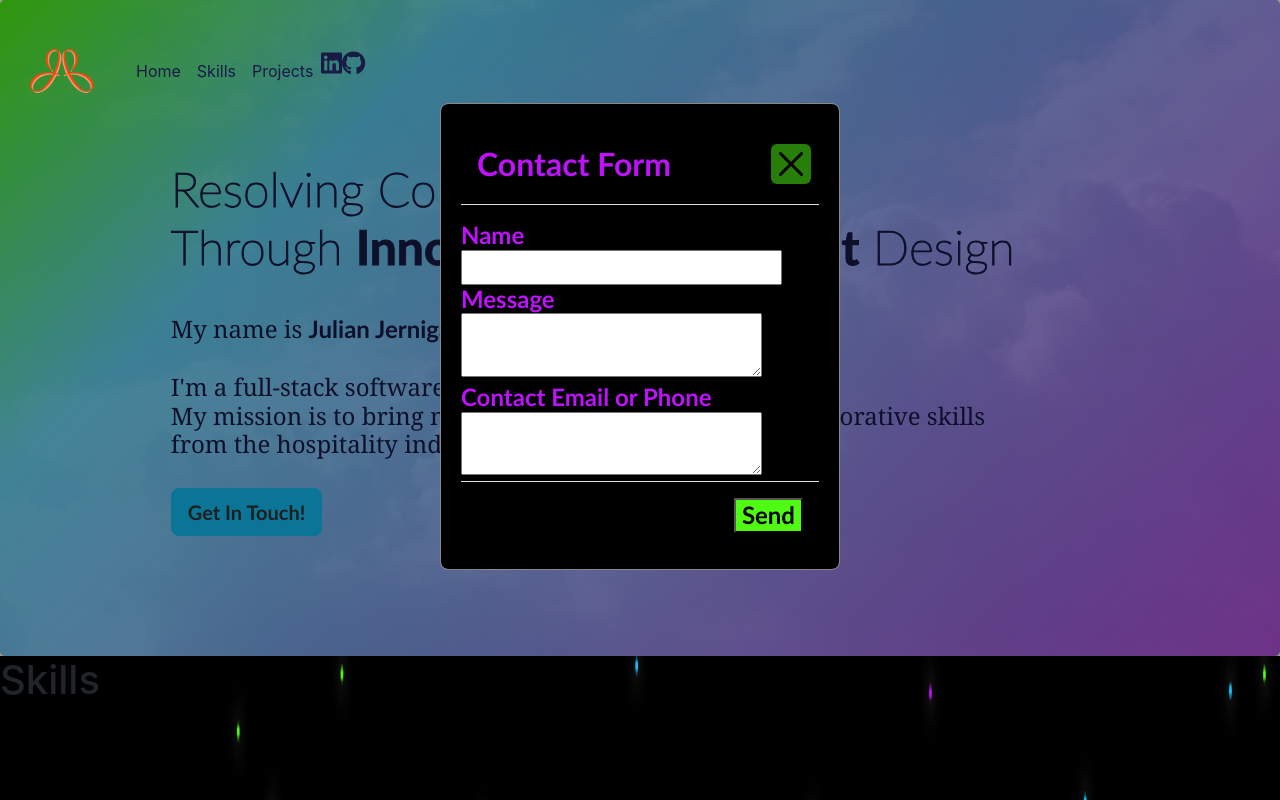
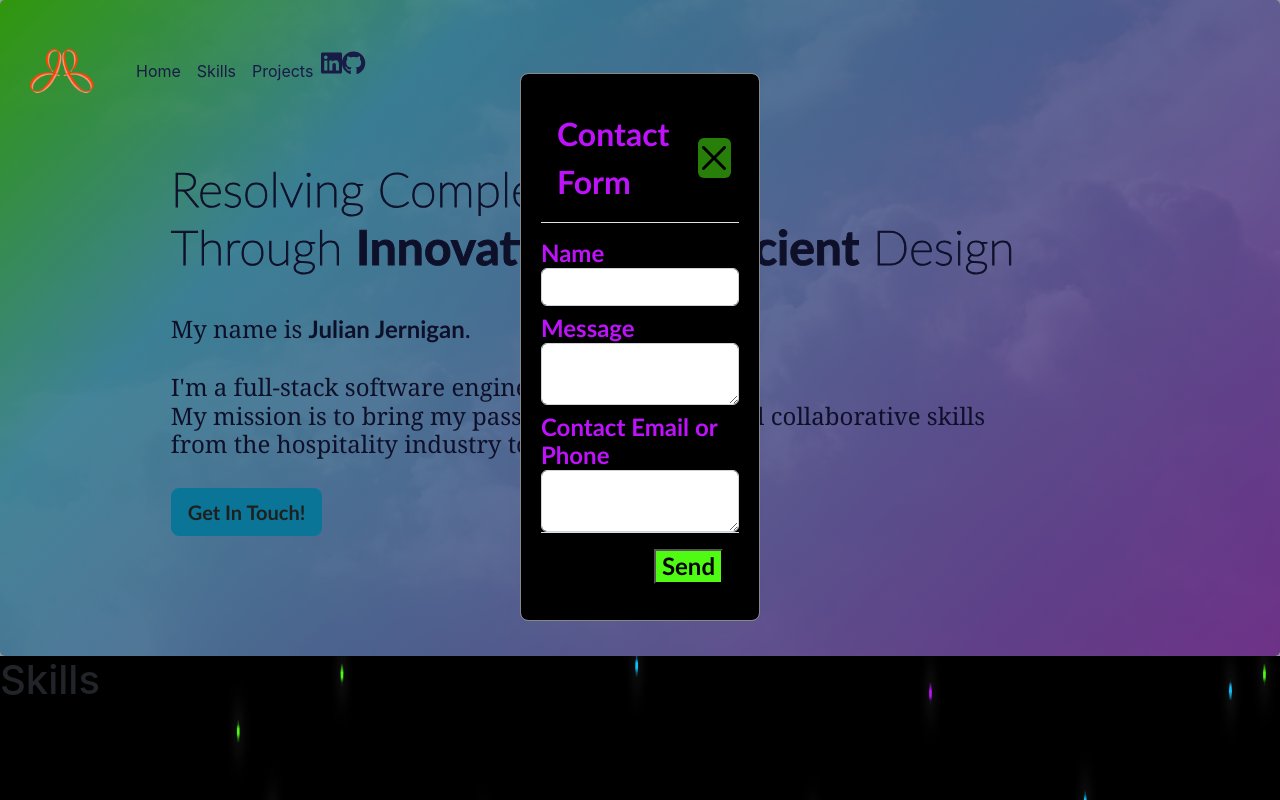
Before and after one commit to Job85/portfolio-site, a React (Create React App) app: page / in a window 1280 px wide. Both pictures are taken after a click on the button "Get In Touch!". Shown: the top 800 px of the page. Built offline with nearby package versions, Linux system fonts and the light colour scheme; no server answers.

Commit message:
gave textarea form-control class and pt-2 to labels

```diff
--- a/src/bootstrap/scss/components/_modals.scss
+++ b/src/bootstrap/scss/components/_modals.scss
@@ -7,7 +7,7 @@
     top: 0;
     width: 100%;
     height: 100%;
-    overflow: auto;
+    overflow: hidden;
     background-color: rgba(0, 0, 0, 0.4);
 }
 
--- a/src/components/Email.jsx
+++ b/src/components/Email.jsx
@@ -42,6 +42,7 @@ const Email = () => {
                 Get In Touch!
             </button>
             {showForm && (
+                <div className="container">
                     <div className="modal" tabIndex={-1}>
                         <div className="modal-dialog">
                             <div className="modal-content">
@@ -60,17 +61,26 @@ const Email = () => {
                                 >
                                     <label className="pt-3 d-flex">Name</label>
                                     <input
+                                        className="form-control"
                                         type="text"
                                         name="from_name"
                                     />
-                                <label>Message</label>
-                                <textarea name="message" />
-                                <label>Contact Email or Phone</label>
-                                <textarea type="text" name="contact_us" />
+                                    <label className="pt-2">Message</label>
+                                    <textarea
+                                        className="form-control"
+                                        name="message"
+                                    />
+                                    <label className="pt-2">Contact Email or Phone</label>
+                                    <textarea
+                                        className="form-control"
+                                        type="text"
+                                        name="contact_us"
+                                    />
                                     <div className="modal-footer">
                                         <button type="submit">Send</button>
                                     </div>
                                 </form>
+                            </div>
                         </div>
                     </div>
                 </div>
```
Lines whose indentation alone changed are shown as unchanged.
